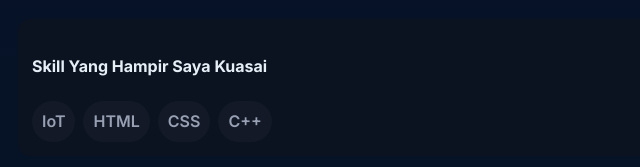
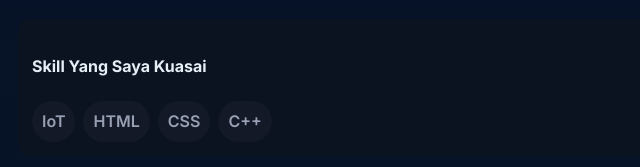
Before and after one commit to Reyhan808/Website-Portfolio, a plain HTML site: page index.html in a window 1280 px wide. Shown: the part 1839-2006 px from the top of the page, 22-662 px from the left. Drawn offline with Linux system fonts and the light colour scheme.

Commit message:
Fix HTML formatting and structure

```diff
--- a/index.html
+++ b/index.html
@@ -133,7 +133,7 @@
           </div>
         <aside class="sidebar">
           <div id="skills" class="box">
-            <h4>Skill Yang Hampir Saya Kuasai</h4>
+            <h4>Skill Yang Saya Kuasai</h4>
             <div class="skills">
 
               <div class="skill">IoT</div>
```
